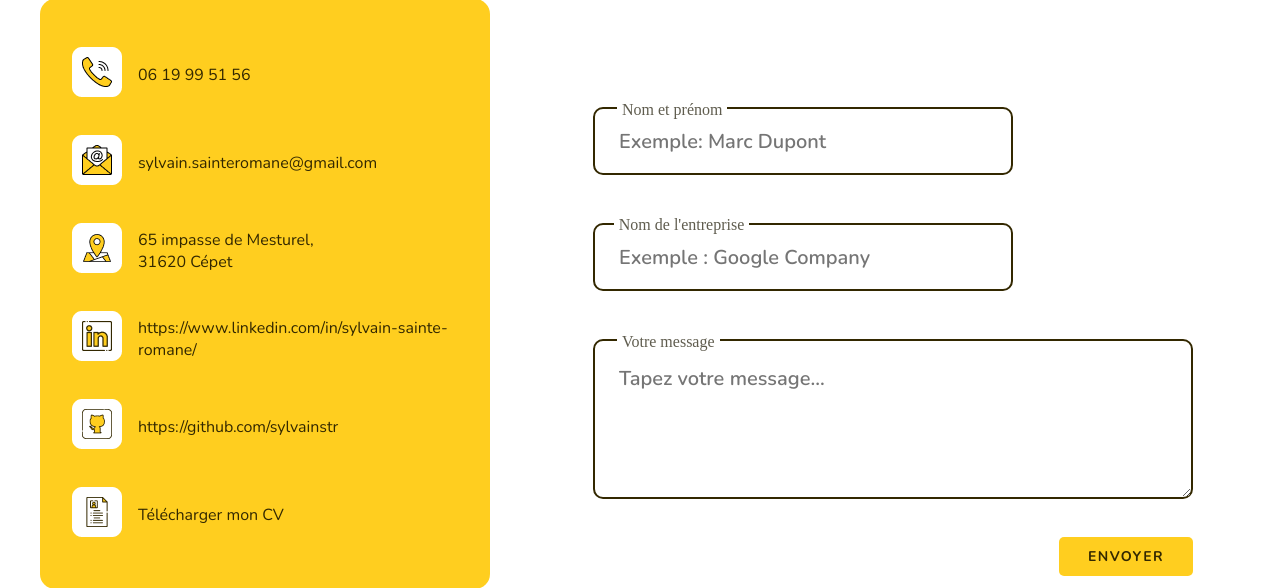
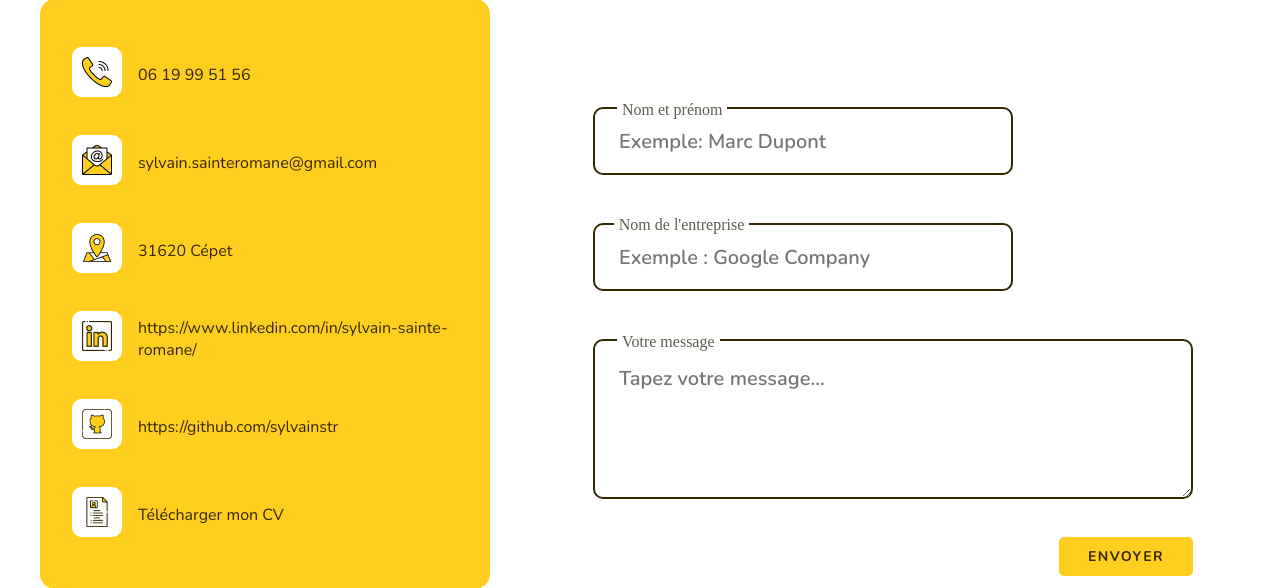
Before and after one commit to sylvainstr/portfolio, a PHP site: template app/Views/inc/contact.tpl.php in a window 1280 px wide. Shown: the part 362-950 px from the top of the page. Run offline with PHP 8.4, Linux system fonts and the light colour scheme; the template is opened without the code that fills it, so the values that code supplies are empty; some libraries are stand-ins or nearby versions; some web fonts are replaced.

Commit message:
update contact adress

```diff
--- a/app/Views/inc/contact.tpl.php
+++ b/app/Views/inc/contact.tpl.php
@@ -23,12 +23,12 @@
           </div>
         </a>
 
-        <a class="contact-infos-item" href="https://www.google.fr/maps/place/65+Mesturel,+31620+Cepet/@43.7399015,1.4267281,17z/data=!3m1!4b1!4m5!3m4!1s0x12aea6deb4c29545:0x7daac8a146c8ef45!8m2!3d43.7399015!4d1.4289168" target="_blank" rel="noreferrer">
+        <a class="contact-infos-item" href="https://www.google.fr/maps/place/31620+Cepet/@43.7461161,1.4190849,14z/data=!4m5!3m4!1s0x12aea725068b67b1:0xc17de600a6905c0b!8m2!3d43.750797!4d1.4322" target="_blank" rel="noreferrer">
           <div class="contact-img">
             <img src="<?= $absoluteUrl ?>assets/images/adress.png" alt="image d'une adresse">
           </div>
           <div class="contact-value">
-            65 impasse de Mesturel,<br>31620 Cépet
+            31620 Cépet
           </div>
         </a>
 
```
